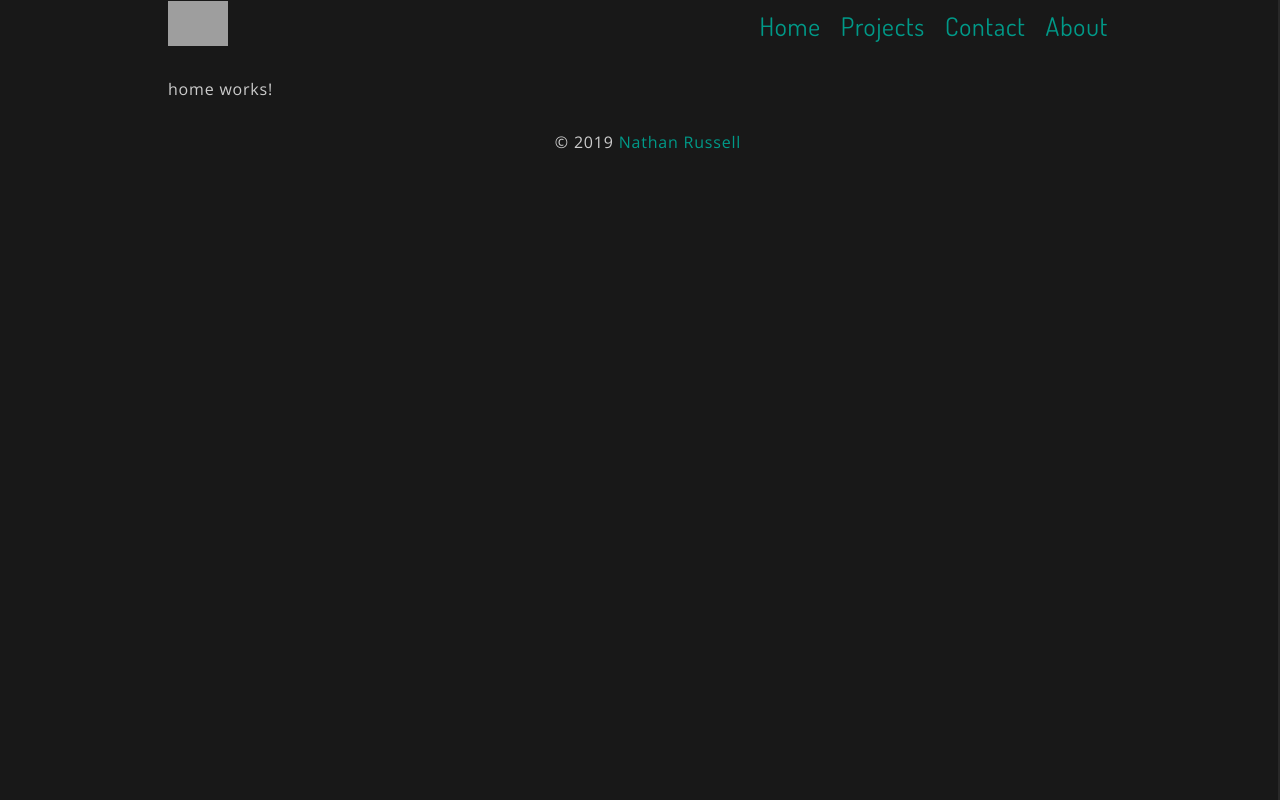
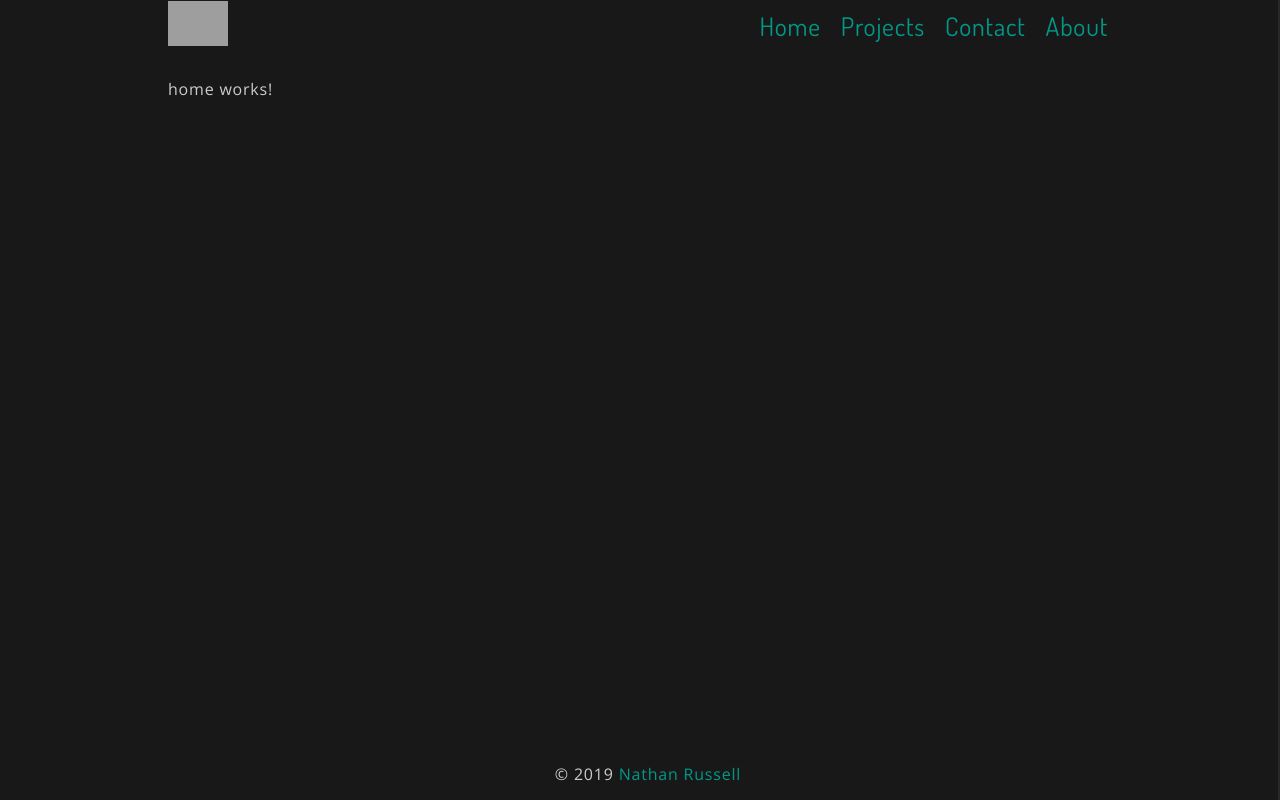
Before and after one commit to NateRussell/Portfolio-Website, an Angular app in the folder PortfolioWebsite/ClientApp/: page / in a window 1280 px wide. Built offline with nearby package versions, Linux system fonts and the light colour scheme; grey boxes are pictures that could not be loaded.

Commit message:
Add page overlay to slide-out menu.

```diff
--- a/PortfolioWebsite/ClientApp/src/app/app.component.html
+++ b/PortfolioWebsite/ClientApp/src/app/app.component.html
@@ -2,8 +2,8 @@
 <div id="page">
   <div class="width-container"><app-header (openMenuEvent)="sideNavigation.toggle()"></app-header></div>
   <div id="body">
-    <div class="width-container"><router-outlet></router-outlet></div>
-    <div class="width-container"><app-footer></app-footer></div>
+    <div id ="content"class="width-container"><router-outlet></router-outlet></div>
+    <div id="footer" class="width-container"><app-footer></app-footer></div>
   </div>
-  <div id="page-overlay" *ngIf="sideNavigation.state === 'open'" ></div>
+  <div id="overlay" *ngIf="sideNavigation.isOpen()" (click)="sideNavigation.close()"></div>
 </div>
--- a/PortfolioWebsite/ClientApp/src/app/app.component.less
+++ b/PortfolioWebsite/ClientApp/src/app/app.component.less
@@ -16,10 +16,8 @@
   flex-grow: 1;
   border-left: solid 2px @grey;
   border-right: solid 2px @grey;
-
   flex-shrink: 0;
   width: 100%;
-
 }
 
 .width-container {
@@ -41,6 +39,14 @@
   float: right;
 }
 
+#overlay {
+  position: absolute;
+  background-color: #000;
+  width: 100%;
+  height: 100%;
+  opacity: .5;
+}
+
 #body{
   width: 100%;
   padding: 10px;
@@ -50,3 +56,12 @@
   overflow-y: auto;
   flex-grow: 1;
 }
+
+#content {
+  flex-grow: 1;
+}
+
+#footer {
+  flex-grow: 0;
+  flex-shrink: 0;
+}
--- a/PortfolioWebsite/ClientApp/src/app/side-navigation/side-navigation.component.less
+++ b/PortfolioWebsite/ClientApp/src/app/side-navigation/side-navigation.component.less
@@ -19,4 +19,5 @@
 
 #close-menu h2 {
               margin: 10px;
+              font-weight:bold;
             }
```
